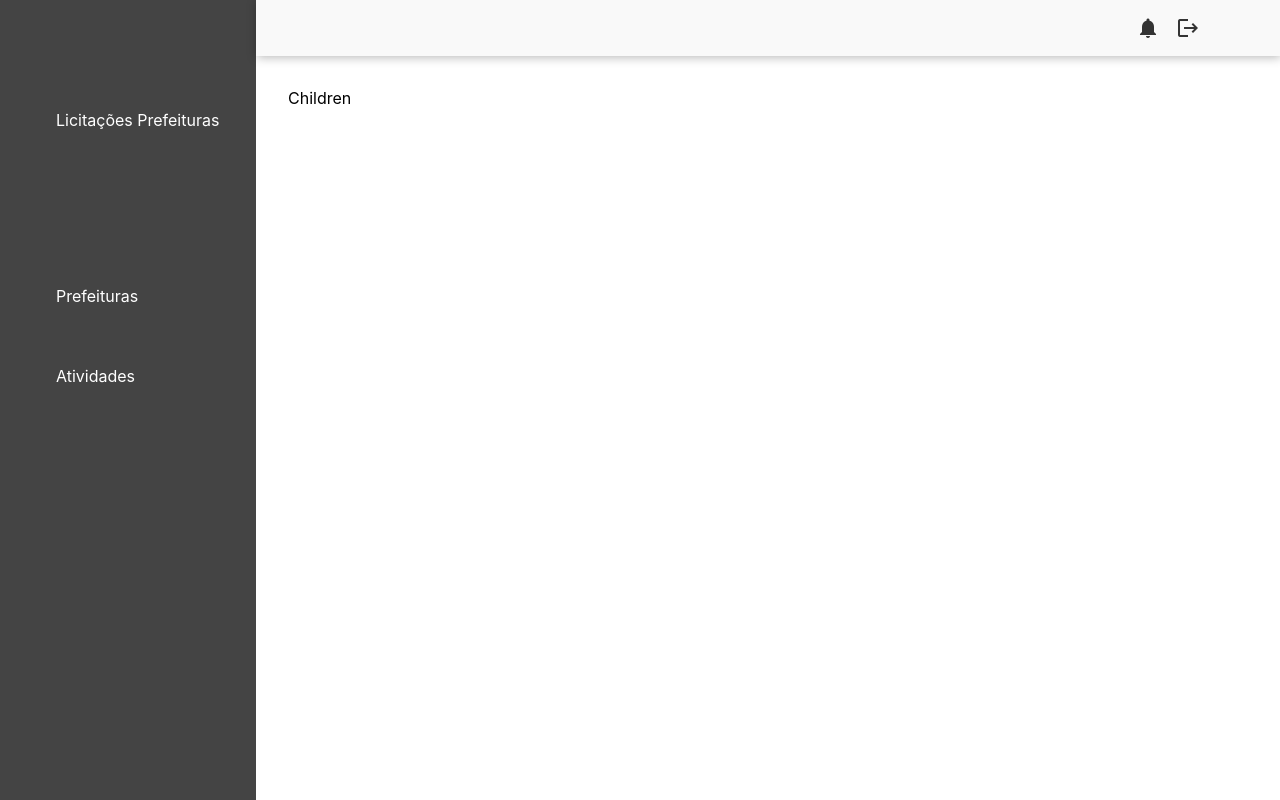
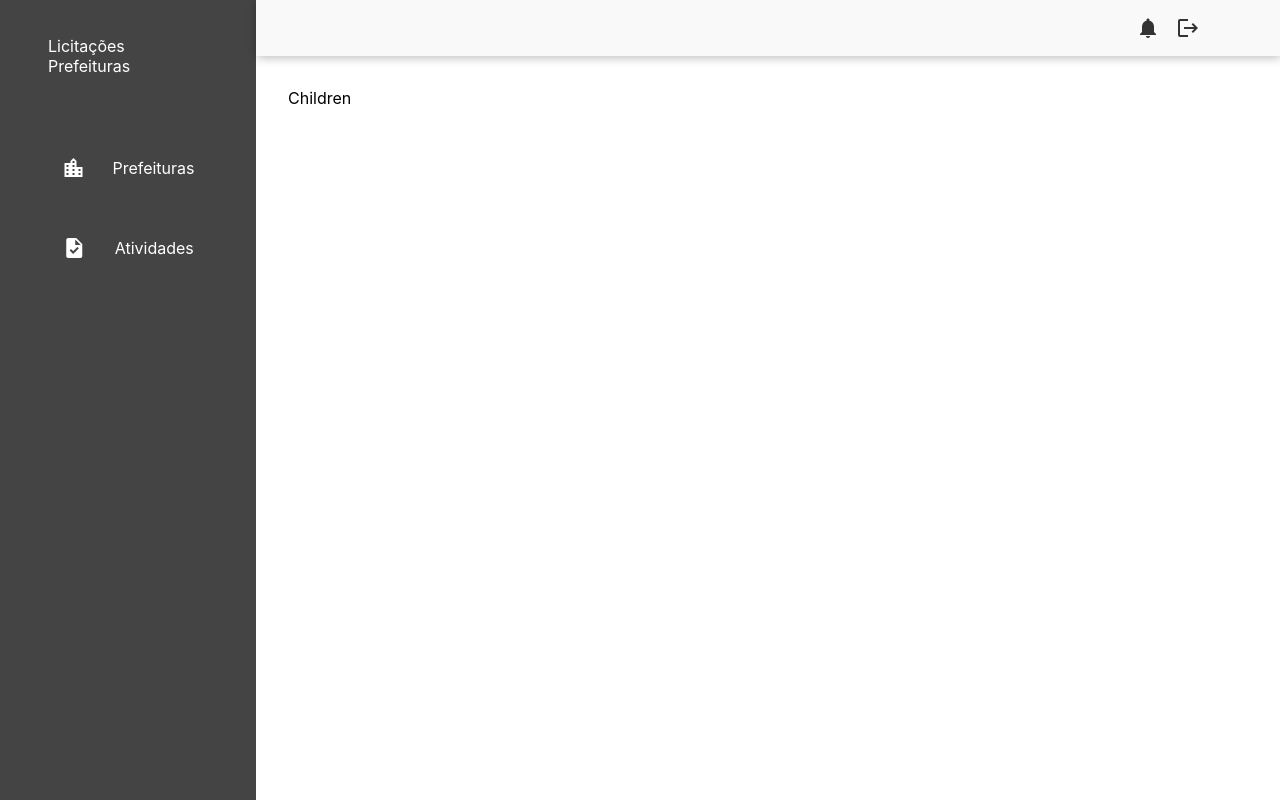
Before and after one commit to wendellunny/licitacao_prefeituras_reactjs, a React (Create React App) app: page / in a window 1280 px wide. Built offline with nearby package versions, Linux system fonts and the light colour scheme.

Commit message:
Estilização inicial

```diff
--- a/src/components/Layout/Sidebar.js
+++ b/src/components/Layout/Sidebar.js
@@ -8,10 +8,10 @@ export function Sidebar(){
             </ul>
             <ul>
                 <li>
-                    Prefeituras
+                    <span className="material-icons">location_city</span> <span>Prefeituras</span>
                 </li>
                 <li>
-                    Atividades
+                    <span className="material-icons">task</span> <span>Atividades</span>
                 </li>
             </ul>
         </aside>
--- a/src/styles/layout/sidebar.module.css
+++ b/src/styles/layout/sidebar.module.css
@@ -7,16 +7,25 @@
 }
 
 .sidebar ul{
+    padding-left: 0;
+    width: 100%;
+    display: flex;
+    flex-direction: column;
+    align-items: center;
+    justify-content: flex-start;
     list-style: none;
-    margin-top: 5rem;
+    margin-top: 1rem;
+    /* background-color: #fff; */
 }
 
 .sidebar li{
-    padding: 1rem;
+    cursor: pointer;
+    padding: 0 3rem ;
     box-sizing: border-box;
     width: 100%;
     height: 5rem;
     color:#fff;
     display: flex;
     align-items: center;
+    justify-content: space-around;
 }
```
